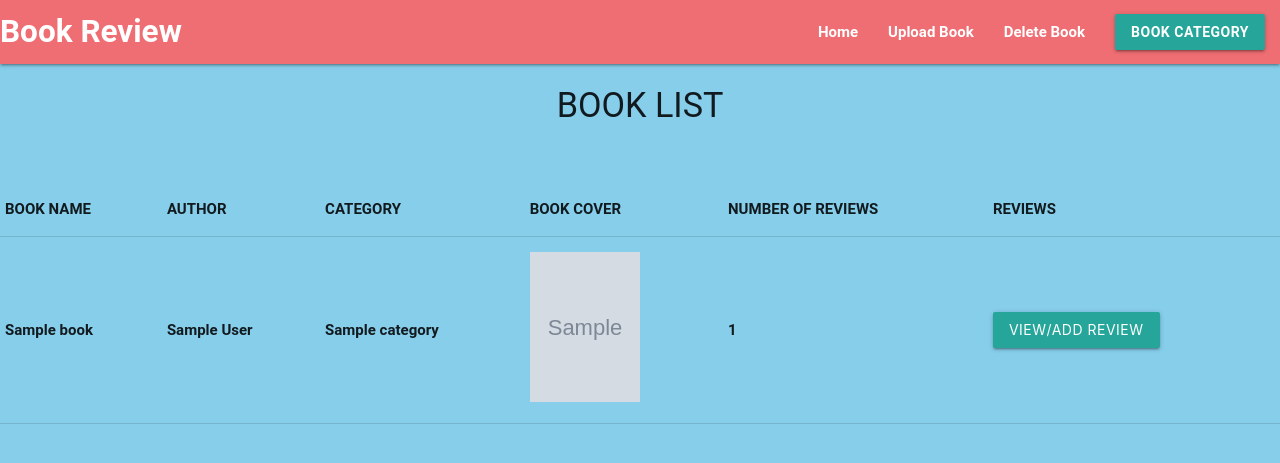
After one commit to Code-Institute-Submissions/djmolloy57-proj_book_MayResub, a Flask app: page /get_history in a window 1280 px wide. The commit adds this page. Shown: the top 463 px of the page. Run offline with Flask 2, Linux system fonts and the light colour scheme; grey boxes marked "Sample" are stand-in pictures; a database or web service that is not in the repository returns one stand-in record (values such as "Sample title"); some libraries are stand-ins or nearby versions.

Commit message:
add category dropdown to site menu

```diff
--- a/app.py
+++ b/app.py
@@ -28,9 +28,32 @@ def get_tasks():
     tasks = list(mongo.db.books.find())
     return render_template("tasks.html", tasks=tasks)
 
-@app.route("/Recommended_bk")
-def Recommended_bk():
-    return render_template("recommended_books.html")
+@app.route("/get_biography")
+def get_biography():
+    result_bio = mongo.db.books.find({
+    "Category" : { "$eq" : "Biography"}})
+    return render_template("book_by_category.html", result_1=result_bio)
+
+
+@app.route("/get_history")
+def get_history():
+
+    result_hist = mongo.db.books.find({
+    "Category" : { "$eq" : "History"}})
+    return render_template("book_by_category.html", result_1=result_hist)
+
+@app.route("/get_fantasy")
+def get_fantasy():
+    result_fantasy = mongo.db.books.find({
+    "Category" : { "$eq" : "Fantasy"}})
+    return render_template("book_by_category.html", result_1=result_fantasy)
+
+@app.route("/get_thriller")
+def get_thriller():
+    result_thriller = mongo.db.books.find({
+    "Category" : { "$eq" : "Thriller"}})
+    return render_template("book_by_category.html", result_1=result_thriller)
+
 
 @app.route("/delete_bk")
 def delete_bk():
@@ -55,12 +78,8 @@ def add_or_delete_bk():
         if  added_new_rec:
             try:
 
-                return Response(
-                    response= json.dumps(
-                        {"message":"added Book!!"}),
-                    status=200,
-                    mimetype="application/json"
-            )
+                flash("Book has been added")
+
 
             except Exception as ex:
                 print("*********")
@@ -72,7 +91,8 @@ def add_or_delete_bk():
                     status=500,
                     mimetype="application/json"
             )
-            return redirect(url_for("tasks"))
+            return redirect("/")
+
 
     return render_template('upload_delete_books.html')
 
@@ -139,12 +159,8 @@ def submit_review():
             try:
                 #got the update review array using $push from site https://docs.mongodb.com/manual/reference/operator/update/push/
                 dbResponse = mongo.db.books.update_one({"_id" : ObjectId(bkid)},{"$push" : {"review": bookreview}})
-                return Response(
-                    response= json.dumps(
-                        {"message":"added review!!"}),
-                    status=200,
-                    mimetype="application/json"
-            )
+
+                flash("Review has been added")
 
             except Exception as ex:
                 print("*********")
@@ -156,7 +172,8 @@ def submit_review():
                     status=500,
                     mimetype="application/json"
             )
-            return render_template("submit_review.html", bkid=review_add_id)
+
+            return redirect('/')
 
 
 @app.route("/check_selected", methods=['GET','POST'])
--- a/templates/base.html
+++ b/templates/base.html
@@ -4,9 +4,12 @@
     <meta charset="UTF-8">
     <meta http-equiv="X-UA-Compatible" content="IE=edge">
     <meta name="viewport" content="width=device-width, initial-scale=1.0">
-    <link rel="stylesheet" href="https://cdnjs.cloudflare.com/ajax/libs/font-awesome/5.13.1/css/all.min.css"
+   <link rel="stylesheet" href="https://cdnjs.cloudflare.com/ajax/libs/font-awesome/5.13.1/css/all.min.css"
         integrity="sha512-xA6Hp6oezhjd6LiLZynuukm80f8BoZ3OpcEYaqKoCV3HKQDrYjDE1Gu8ocxgxoXmwmSzM4iqPvCsOkQNiu41GA==" crossorigin="anonymous" type="text/css">
     <link rel="stylesheet" href="https://cdnjs.cloudflare.com/ajax/libs/materialize/1.0.0/css/materialize.min.css" type="text/css">
+
+
+
     <link rel="stylesheet" href="{{ url_for('static', filename='css/style.css') }}" type="text/css">
     {% block styles %}
     {% endblock %}
@@ -21,9 +24,22 @@
               <!--<a href="#" data-target="mobile-demo" class="sidenav-trigger right"><i class="fas fa-bars"</i></a>-->
                 <a href="#" data-target="mobile-demo" class="sidenav-trigger right"><i class="fas fa-bars"></i></a>
                 <ul class="right hide-on-med-and-down">
+
                 <li><a href="{{ url_for('get_tasks') }}">Home</a></li>
                 <li><a href="{{ url_for('add_or_delete_bk')}}">Upload Book</a></li>
                 <li><a href="{{ url_for('delete_bk') }}">Delete Book</a></li>
+                  <!-- Dropdown Trigger -->
+                  <a class='dropdown-trigger btn' href='#' data-target='dropdown1'>Book Category</a>
+
+                  <!-- Dropdown Structure -->
+                  <ul id='dropdown1' class='dropdown-content'>
+                    <li><a href="{{ url_for('get_biography')}}">Biography</a></li>
+                    <li><a href="{{ url_for('get_fantasy')}}">Fantasy</a></li>
+                    <li><a href="{{ url_for('get_history')}}">History</a></li>
+                    <li><a href="{{ url_for('get_thriller')}}">Thriller</a></li>
+
+                  </ul>
+
               </ul>
             </div>
           </nav>
@@ -41,7 +57,36 @@
     <script src="https://code.jquery.com/jquery-3.5.1.min.js"
         integrity="sha256-9/aliU8dGd2tb6OSsuzixeV4y/faTqgFtohetphbbj0=" crossorigin="anonymous"></script>
     <script src="https://cdnjs.cloudflare.com/ajax/libs/materialize/1.0.0/js/materialize.min.js"></script>
-    <script src="{{ url_for('static', filename='js/script.js') }}"></script>
+    <!--<script src="{{ url_for('static', filename='js/script.js') }}"></script>-->
+
+    <!--<script>
+        $('.dropdown-trigger').dropdown();
+      // var dropdowns = document.querySelectorAll('.dropdown-trigger')
+      // for (var i = 0; i < dropdowns.length; i++){
+      //    M.Dropdown.init(dropdowns[i]);
+      //}
+    </script>-->
+    <script type="text/javascript">
+      // $(document).ready(function(){
+      //    $('.dropdown-button').dropdown('open');
+      //  })
+      //    $('#dropdown1 li').click(function(){
+
+      //        a = $(this).text()
+      //        alert(a)
+      //        $('.dropdownBtn').text(a)
+      //    })
+      //
+
+     $(document).ready(function(){
+        $('.modal').modal();
+        $('.dropdown-trigger').dropdown();
+      });
+
+
+
+    </script>
+
     {% block scripts %}
     {% endblock %}
 </body>
--- /dev/null
+++ b/templates/book_by_category.html
@@ -0,0 +1,36 @@
+{% extends "base.html" %}
+
+{% block content %}
+
+<table cellspacing="0" class="column-options">
+    <th>BOOK NAME</th>
+    <th>AUTHOR</th>
+    <th>CATEGORY</th>
+    <th>BOOK COVER</th>
+    <th>NUMBER OF REVIEWS</th>
+    <th>REVIEWS</th>
+    <h4>BOOK LIST</h4>
+    {% for res in result_1 %}
+
+        <tr>
+        <td>{{ res.book_name }}</td>
+        <td>{{ res.Author}}</td>
+        <td>{{ res.Category}}</td>
+        <td><img src="{{ res.book_cover}}"></td>
+        <td>{{res['review']|length}}</td>
+
+        <td>
+            <form action="/view_add_review" method="post" role="form">
+                <input type="hidden" id="book_id" name="book_id" value="{{ res._id }}">
+                <input type="submit" name="submit" value="View/Add Review" class="btn btn-info">
+            </form>
+        </td>
+
+        <br>
+        </tr>
+
+        <br>
+        </tr>
+    {% endfor %}
+</table>
+{% endblock %}
--- a/templates/recommended_books.html
+++ /dev/null
@@ -1,5 +0,0 @@
-{% extends "base.html" %}
-
-{% block content %}
-    <h4>List of Recommmended books</h4>
-{% endblock %}
```
